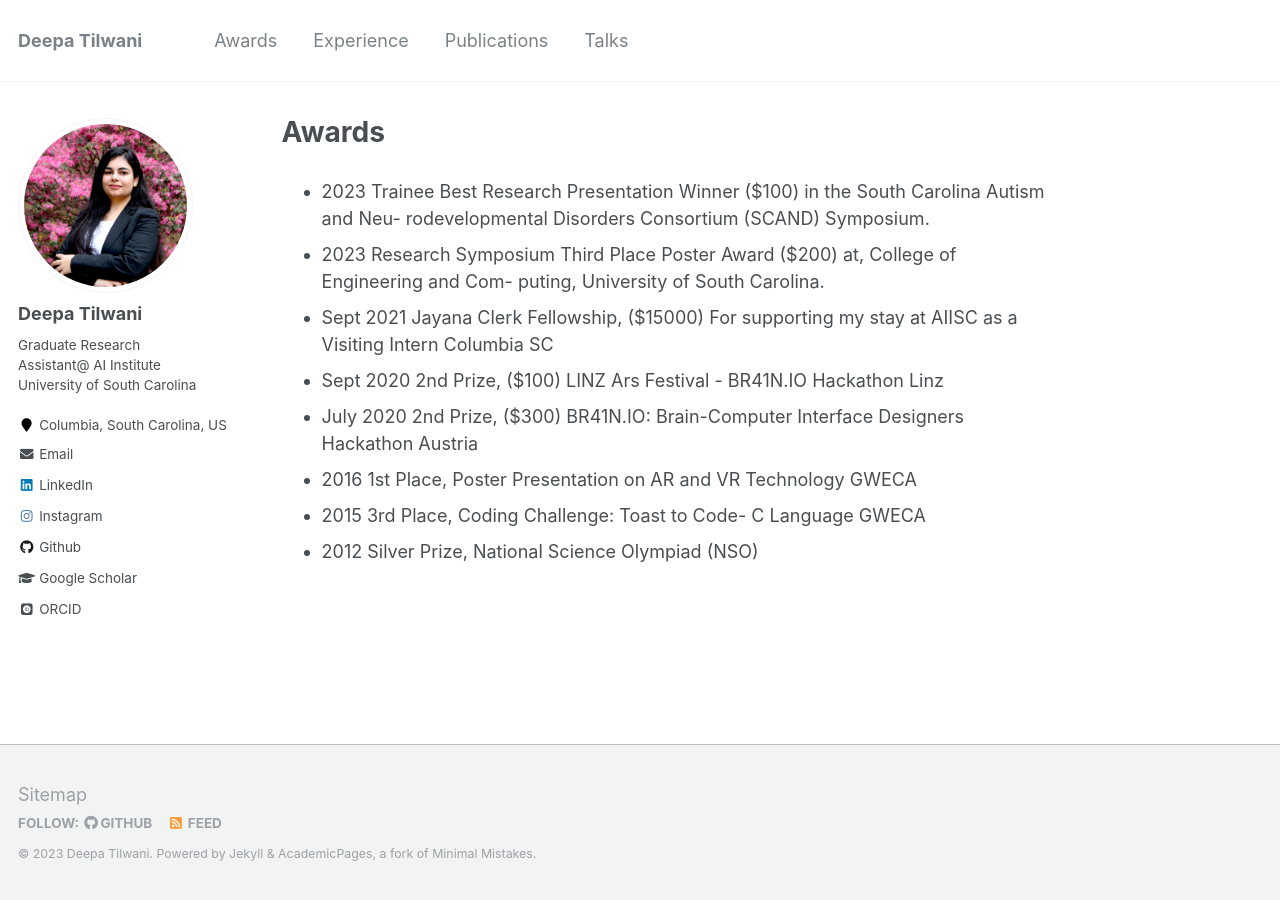
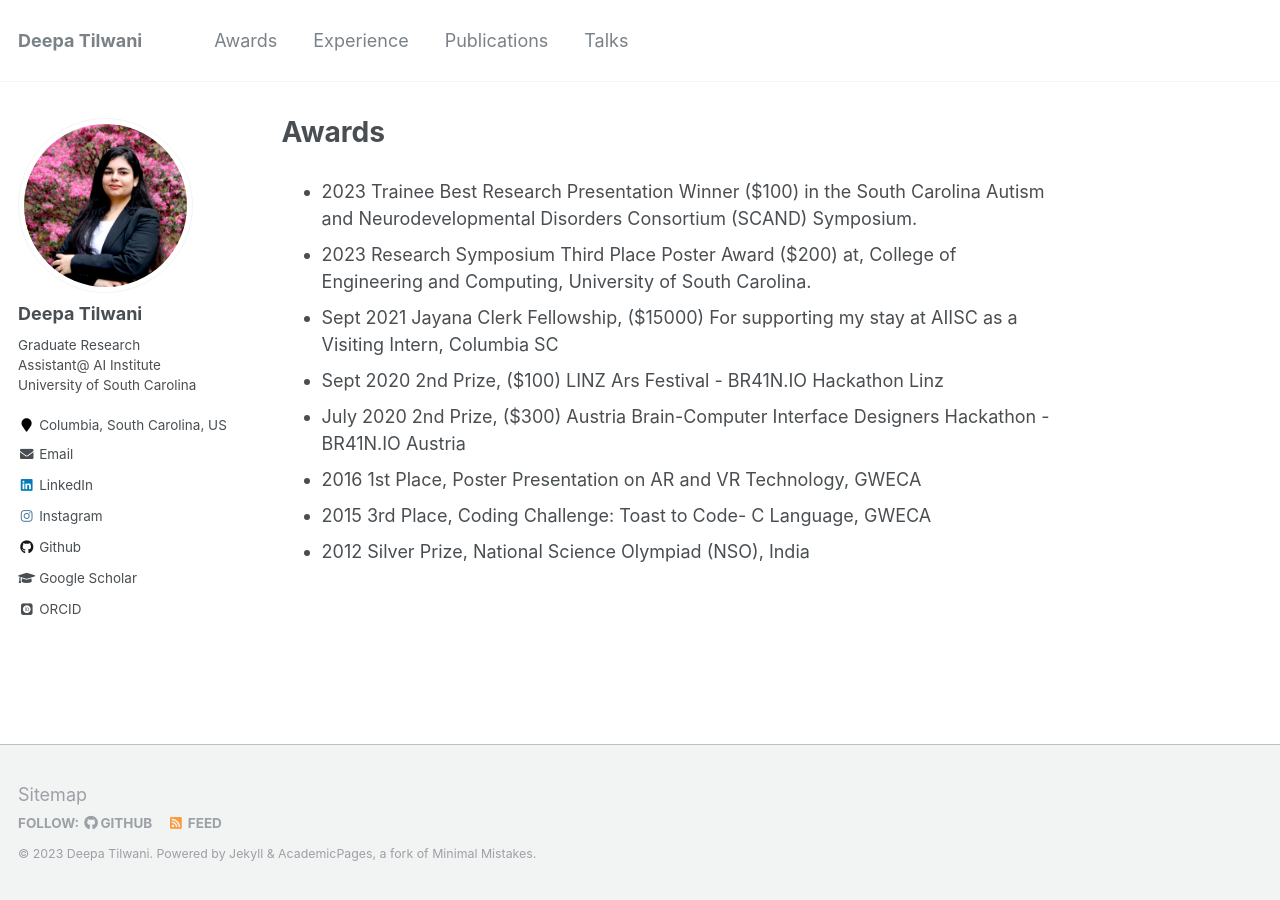
Before and after one commit to Deepa-Tilwani/deepa-tilwani.github.io, a Jekyll site: the page built from _pages/awards.md, in a window 1280 px wide. Built offline with Jekyll 4.4.1, drawn with Linux system fonts in a browser that asks for light colours; some web fonts are replaced.

Commit message:
Update awards.md

```diff
--- a/_pages/awards.md
+++ b/_pages/awards.md
@@ -3,14 +3,11 @@ title: "Awards"
 permalink: /awards/
 author_profile: true
 ---
-* 2023 Trainee Best Research Presentation Winner ($100) in the South Carolina Autism and Neu-
-rodevelopmental Disorders Consortium (SCAND) Symposium.
-* 2023 Research Symposium Third Place Poster Award ($200) at, College of Engineering and Com-
-puting, University of South Carolina.
-* Sept 2021 Jayana Clerk Fellowship, ($15000) For supporting my stay at AIISC as a Visiting Intern
-Columbia SC
+* 2023 Trainee Best Research Presentation Winner ($100) in the South Carolina Autism and Neurodevelopmental Disorders Consortium (SCAND) Symposium.
+* 2023 Research Symposium Third Place Poster Award ($200) at, College of Engineering and Computing, University of South Carolina.
+* Sept 2021 Jayana Clerk Fellowship, ($15000) For supporting my stay at AIISC as a Visiting Intern, Columbia SC
 * Sept 2020 2nd Prize, ($100) LINZ Ars Festival - BR41N.IO Hackathon Linz
-* July 2020 2nd Prize, ($300) BR41N.IO: Brain-Computer Interface Designers Hackathon Austria
-* 2016 1st Place, Poster Presentation on AR and VR Technology GWECA
-* 2015 3rd Place, Coding Challenge: Toast to Code- C Language GWECA
-* 2012 Silver Prize, National Science Olympiad (NSO)
+* July 2020 2nd Prize, ($300) Austria Brain-Computer Interface Designers Hackathon - BR41N.IO Austria
+* 2016 1st Place, Poster Presentation on AR and VR Technology, GWECA
+* 2015 3rd Place, Coding Challenge: Toast to Code- C Language, GWECA
+* 2012 Silver Prize, National Science Olympiad (NSO), India
```
